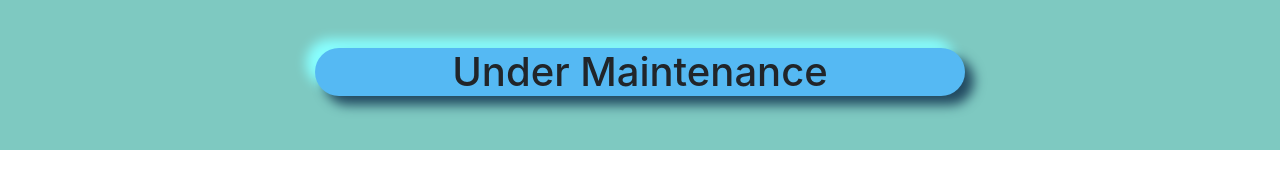
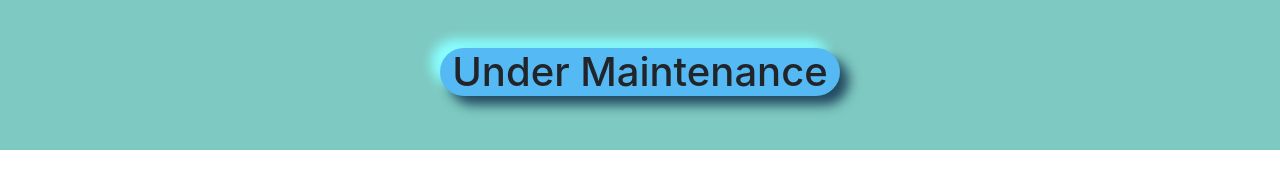
Before and after one commit to C19H3R/AWT_Project, a plain HTML site: page index.html in a window 1280 px wide. Drawn offline with nearby package versions, Linux system fonts and the light colour scheme.

Commit message:
h1 width

```diff
--- a/index.html
+++ b/index.html
@@ -24,7 +24,7 @@
 </head>
 <body>
 	<div class="pt-5 container-fluid text-center class-one ">
-    <div  class="mx-auto  underM" style="width:650px"><h1>Under Maintenance</h1></div>
+    <div  class="mx-auto  underM" style="width:400px"><h1>Under Maintenance</h1></div>
 	  </div>
 
 </body>
```
